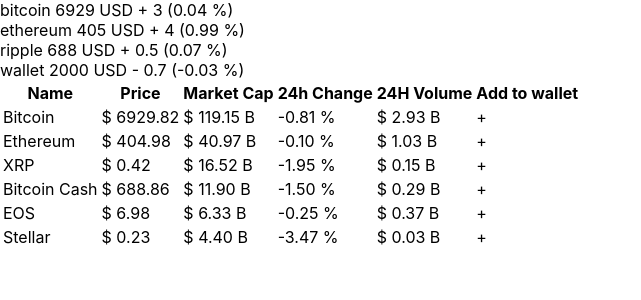
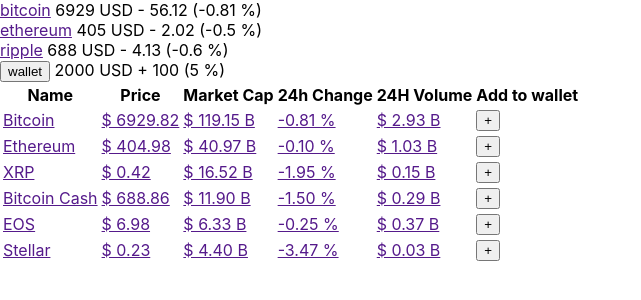
Before and after one commit to nastyasap/coincap-test, a React (Create React App) app: page / in a window 1280 px wide. Shown: the top 300 px of the page, without its empty margins (0-641 px from the left). Built offline with nearby package versions, Linux system fonts and the light colour scheme.

Commit message:
link and modals added

```diff
--- a/src/components/Header/CryptoCost/CryptoCost.tsx
+++ b/src/components/Header/CryptoCost/CryptoCost.tsx
@@ -1,20 +1,21 @@
 import React from 'react';
+import {useModals} from '../../Modals/ModalsProvider';
 
 export type CryptoCostProps = {
     // icon: string
     name: string
     price: number
-    prevPrice: number
+    dayChange: number
 }
 
-export const CryptoCost: React.FC<CryptoCostProps> = ({name, price, prevPrice}) => {
-    const diff = Number((price - prevPrice).toFixed(2))
-    const diffPercent = (diff / price * 100).toFixed(2)
+export const CryptoCost: React.FC<CryptoCostProps> = ({name, price, dayChange}) => {
+    const {setIsMyWalletModalOpen} = useModals()
+    const diff = Number(((price*dayChange/100)).toFixed(2))
     return (
         <div>
-            <span>{name} </span>
+            <span>{name === 'wallet' ? <button onClick={() => setIsMyWalletModalOpen(true)}>{name}</button> : <a href={''}>{name}</a>} </span>
             <span>{price} USD</span>
-            <span> {diff >= 0 ? '+' : '-'} {Math.abs(diff)} ({diffPercent} %)</span>
+            <span> {diff >= 0 ? '+' : '-'} {Math.abs(diff)} ({dayChange} %)</span>
         </div>
     )
 }
--- a/src/components/Header/Header.tsx
+++ b/src/components/Header/Header.tsx
@@ -11,7 +11,7 @@
         <>
             <div>
                 {topCurrencies.map(crypto =>
-                    <CryptoCost key={crypto.name} name={crypto.name} price={crypto.price} prevPrice={crypto.prevPrice}/>
+                    <CryptoCost key={crypto.name} name={crypto.name} price={crypto.price} dayChange={crypto.dayChange}/>
                 )}
             </div>
             <Wallet/>
--- a/src/components/Header/HeaderContainer.tsx
+++ b/src/components/Header/HeaderContainer.tsx
@@ -2,9 +2,9 @@
 
 export const HeaderContainer = () => {
     const data = [
-        {name: 'bitcoin', price: 6929, prevPrice: 6926},
-        {name: 'ethereum', price: 405, prevPrice: 401},
-        {name: 'ripple', price: 688, prevPrice: 687.5}
+        {name: 'bitcoin', price: 6929, dayChange: -0.81},
+        {name: 'ethereum', price: 405, dayChange: -0.5},
+        {name: 'ripple', price: 688, dayChange: -0.6}
     ]
     return (
         <Header topCurrencies={data}/>
--- a/src/components/Header/Wallet/Wallet.tsx
+++ b/src/components/Header/Wallet/Wallet.tsx
@@ -2,6 +2,6 @@
 
 export const Wallet = () => {
     return (
-        <CryptoCost name={'wallet'} price={2000} prevPrice={2000.7}/>
+        <CryptoCost name={'wallet'} price={2000} dayChange={5}/>
     )
 }
--- a/src/components/Main/Table/TableRows/TableRows.tsx
+++ b/src/components/Main/Table/TableRows/TableRows.tsx
@@ -1,5 +1,6 @@
 import React from 'react';
 import {Columns, Data} from '../Table';
+import {useModals} from '../../../Modals/ModalsProvider';
 
 type Props = {
     data: Data[]
@@ -7,11 +8,14 @@
 }
 
 export const TableRows: React.FC<Props> = ({data, columns}) => {
+    const {setIsAddModalOpen} = useModals()
     const rows = data.map((row, index) =>
         <tr key={`row-${index}`}>
             {columns.map(column =>
                 <td key={column.accessor}>
-                    {row[column.accessor]}
+                    {column.accessor === 'add' ?
+                        <button onClick={() => setIsAddModalOpen(true)}>{row[column.accessor]}</button> :
+                        <a href={''}>{row[column.accessor]}</a>}
                 </td>
             )}
         </tr>
--- /dev/null
+++ b/src/components/Modals/AddCurrencyToWallet/index.ts
@@ -0,0 +1,3 @@
+import {AddCurrencyToWallet} from './AddCurrencyToWallet'
+
+export default AddCurrencyToWallet
--- a/src/components/Modals/ModalsProvider.tsx
+++ b/src/components/Modals/ModalsProvider.tsx
@@ -1,7 +1,7 @@
 import React, {useContext, useState} from 'react';
 import ReactDOM from 'react-dom';
-import {AddCurrencyToWallet} from './AddCurrencyToWallet/AddCurrencyToWallet';
-import {OpenWallet} from './OpenWallet/OpenWallet';
+import OpenWallet from './OpenWallet';
+import AddCurrencyToWallet from './AddCurrencyToWallet';
 
 const ModalsContext = React.createContext({
     setIsAddModalOpen: (value: boolean) => {
@@ -22,7 +22,7 @@
         <>
             {ReactDOM.createPortal(
                 <div>
-                    <AddCurrencyToWallet isOpen={isAddModalOpen} onClose={() => setIsMyWalletModalOpen(false)}/>
+                    <AddCurrencyToWallet isOpen={isAddModalOpen} onClose={() => setIsAddModalOpen(false)}/>
                     <OpenWallet isOpen={isMyWalletModalOpen} onClose={() => setIsMyWalletModalOpen(false)}/>
                 </div>
                 , document.body
--- /dev/null
+++ b/src/components/Modals/OpenWallet/index.ts
@@ -0,0 +1,3 @@
+import {OpenWallet} from './OpenWallet'
+
+export default OpenWallet
```
